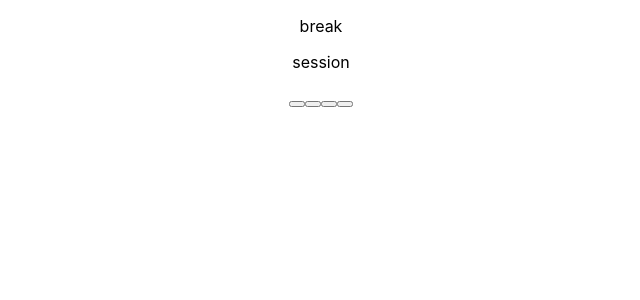
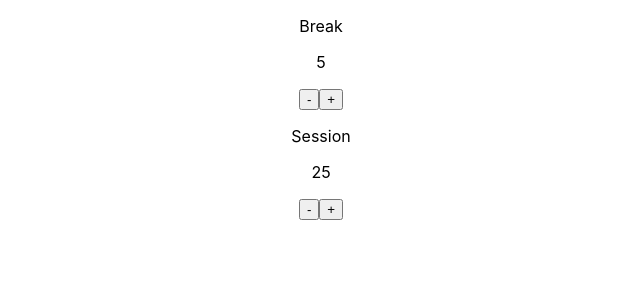
Before and after one commit to Stevedunnad/pomodoro-clock, a React (Create React App) app: page / in a window 1280 px wide. Shown: the top 300 px of the page, without its empty margins (319-959 px from the left). Built offline with nearby package versions, Linux system fonts and the light colour scheme.

Commit message:
break and session components working

```diff
--- a/package.json
+++ b/package.json
@@ -6,9 +6,11 @@
     "@testing-library/jest-dom": "^4.2.4",
     "@testing-library/react": "^9.5.0",
     "@testing-library/user-event": "^7.2.1",
+    "moment": "^2.27.0",
     "react": "^16.13.1",
     "react-dom": "^16.13.1",
-    "react-scripts": "3.4.1"
+    "react-scripts": "3.4.1",
+    "react-uuid": "^1.0.2"
   },
   "scripts": {
     "start": "react-scripts start",
--- a/src/App.js
+++ b/src/App.js
@@ -1,17 +1,15 @@
 import React from 'react';
 import './App.css';
+import Break from './components/Break';
+import Session from './components/Session';
 
 function App() {
   return (
     <div className="App">
-      <p id="break-label">break</p>
-      <p id="session-label">session</p>
-      <button id="break-decrement"></button>
-      <button id="session-decrement"></button>
-      <button id="break-increment"></button>
-      <button id="session-increment"></button>
+      <Break />
+      <Session />
     </div>
-  );
+  )
 }
 
 export default App;
--- /dev/null
+++ b/src/components/Break.jsx
@@ -0,0 +1,34 @@
+import React, { useEffect, useState } from "react"
+import moment from 'moment';
+
+function Break() {
+
+  const [breakLength, setBreakLength] = useState(300)
+
+  function decBreakByOneMin() {
+    const newBreakLength = breakLength - 60;
+
+    if (newBreakLength < 0) {
+      setBreakLength(0)
+    } else {
+      setBreakLength(newBreakLength)
+    }
+  }
+
+  function incBreakByOneMin() {
+    setBreakLength(breakLength + 60)
+  }
+
+  const breakLengthInMins = moment.duration(breakLength, 's').minutes()
+
+  return (
+    <>
+      <p id="break-label">Break</p>
+      <p id="break-length">{breakLengthInMins}</p>
+      <button id="break-decrement" onClick={decBreakByOneMin}>-</button>
+      <button id="break-increment" onClick={incBreakByOneMin}>+</button>
+    </>
+  )
+}
+
+export default Break
--- /dev/null
+++ b/src/components/Session.jsx
@@ -0,0 +1,34 @@
+import React, { useEffect, useState } from "react"
+import moment from 'moment';
+
+function Session() {
+
+  const [sessionLength, setSessionLength] = useState(300 * 5)
+
+  function decSessionByOneMin() {
+    const newSessionLength = sessionLength - 60;
+
+    if (newSessionLength < 0) {
+      setSessionLength(0)
+    } else {
+      setSessionLength(newSessionLength)
+    }
+  }
+
+  function incSessionByOneMin() {
+    setSessionLength(sessionLength + 60)
+  }
+
+  const sessionLengthInMins = moment.duration(sessionLength, 's').minutes()
+
+  return (
+    <>
+      <p id="session-label">Session</p>
+      <p id="session-length">{sessionLengthInMins}</p>
+      <button id="session-decrement" onClick={decSessionByOneMin}>-</button>
+      <button id="session-increment" onClick={incSessionByOneMin}>+</button>
+    </>
+  )
+}
+
+export default Session
```
Also changed, not shown: 1 other file (tests, documents, lock files or other folders).
